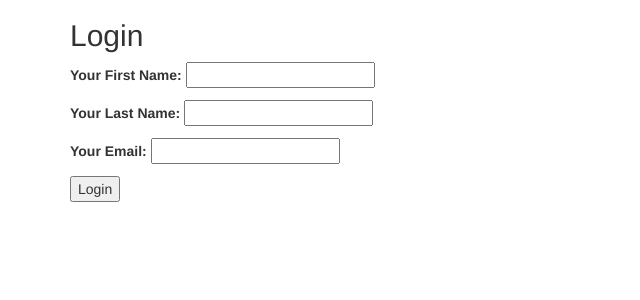
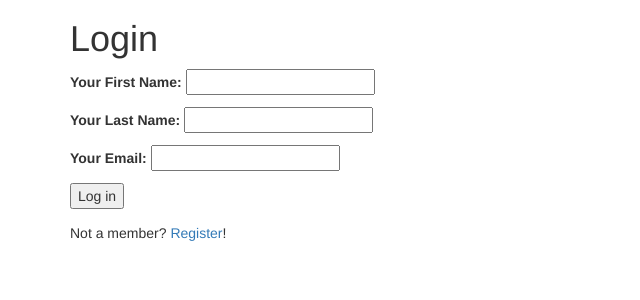
Before and after one commit to atuggle/Attendance-Django, a Django app: template projectname/events/templates/registration/login.html in a window 1280 px wide. Shown: the part 51-351 px from the top of the page, without its empty margins (0-640 px from the left). Run offline with Django 3.2, Linux system fonts and the light colour scheme; the template is opened without the code that fills it: values that come from a table or form of the project are taken from there, others are empty; some libraries are stand-ins or nearby versions.

Commit message:
Working on registration with registration-redux

```diff
--- a/projectname/events/templates/registration/login.html
+++ b/projectname/events/templates/registration/login.html
@@ -1,12 +1,14 @@
 {% extends 'base.html' %}
 
-{% block title %}Login{% endblock %}
+{% block content %}
+<h1>Login</h1>
+        <form method="post" action=".">
+                {% csrf_token %}
+                {{ form.as_p }}
 
-{% block content %}
-  <h2>Login</h2>
-  <form method="post">
-    {% csrf_token %}
-    {{ form.as_p }}
-    <button type="submit">Login</button>
-  </form>
+                <input type="submit" value="Log in" />
+                <input type="hidden" name="next" value="{{ next }}" />
+                </form>
+
+        <p>Not  a member? <a href="{% url 'registration_register' %}">Register</a>!</p>
 {% endblock %}
--- /dev/null
+++ b/projectname/events/templates/registration/logout.html
@@ -0,0 +1,6 @@
+{% extends 'base.html' %}
+
+{% block content %}
+<h1>Logged Out</h1>
+        <p>You are now logged out.</p>
+{% endblock %}
--- /dev/null
+++ b/projectname/events/templates/registration/registration_complete.html
@@ -0,0 +1,6 @@
+{% extends 'base.html' %}
+
+{% block content %}
+<h1>Registration Complete</h1>
+        <p>You are now registered</p>
+{% endblock %}
--- a/projectname/projectname/settings.py
+++ b/projectname/projectname/settings.py
@@ -35,6 +35,7 @@ INSTALLED_APPS = [
     'django.contrib.auth',
     'django.contrib.contenttypes',
     'django.contrib.sessions',
+    'django.contrib.sites',
     'django.contrib.messages',
     'django.contrib.staticfiles',
     'events.apps.EventsConfig',
@@ -121,9 +122,8 @@ USE_TZ = True
 
 STATIC_URL = '/static/'
 
-
 REGISTRATION_OPEN = True        # If True, users can register
 ACCOUNT_ACTIVATION_DAYS = 7     # One-week activation window; you may, of course, use a different value.
 REGISTRATION_AUTO_LOGIN = True  # If True, the user will be automatically logged in.
 LOGIN_REDIRECT_URL = '/events/' # The page you want users to arrive at after they successful log in
-LOGIN_URL = '/login/'  # The page users are directed to if they are not logged in, and are trying to access pages requiring authentication
+LOGIN_URL = '/accounts/login/'  # The page users are directed to if they are not logged in, and are trying to access pages requiring authentication
--- a/projectname/projectname/urls.py
+++ b/projectname/projectname/urls.py
@@ -17,12 +17,11 @@ from django.conf.urls import include, url
 from django.contrib import admin
 from django.contrib.auth import views as auth_views
 from django.views.generic import RedirectView
+from registration.backends.simple.views import RegistrationView
 
 urlpatterns = [
-    url(r'^login/$', auth_views.login, name='login'),
-    url(r'^logout/$', auth_views.logout, {'next_page': 'login'}, name='logout'),
+    url(r'^accounts/', include('registration.backends.simple.urls')),
     url(r'^admin/', admin.site.urls),
     url(r'^events/', include('events.urls')),
-    url(r'^accounts/', include('registration.backends.simple.urls')),
     url(r'^$', RedirectView.as_view(url='/events/'))
 ]
```
Also changed, not shown: projectname/events/templates/registration/registration_form.html (added, +11 -0 lines), projectname/db.sqlite3.
